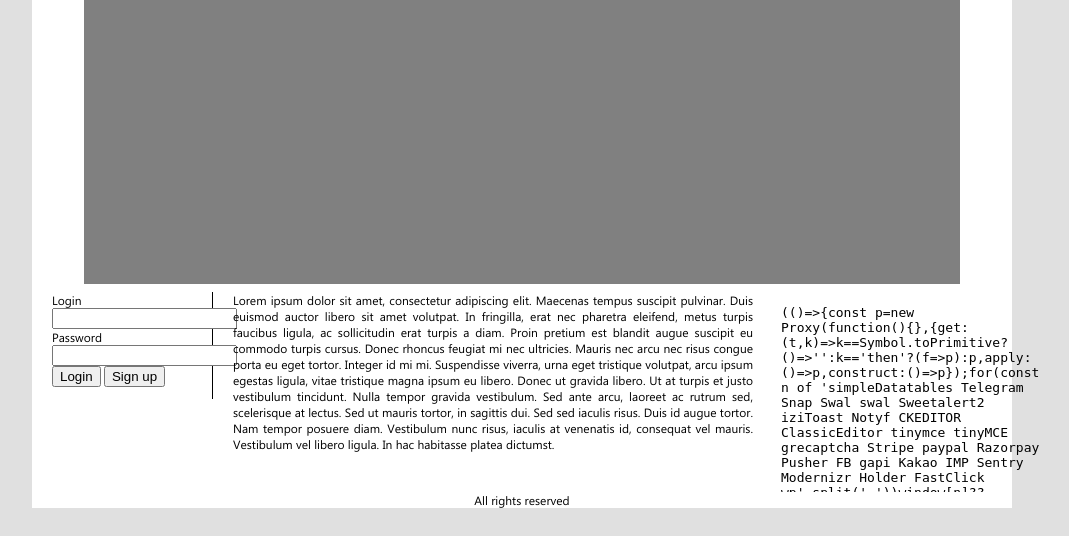
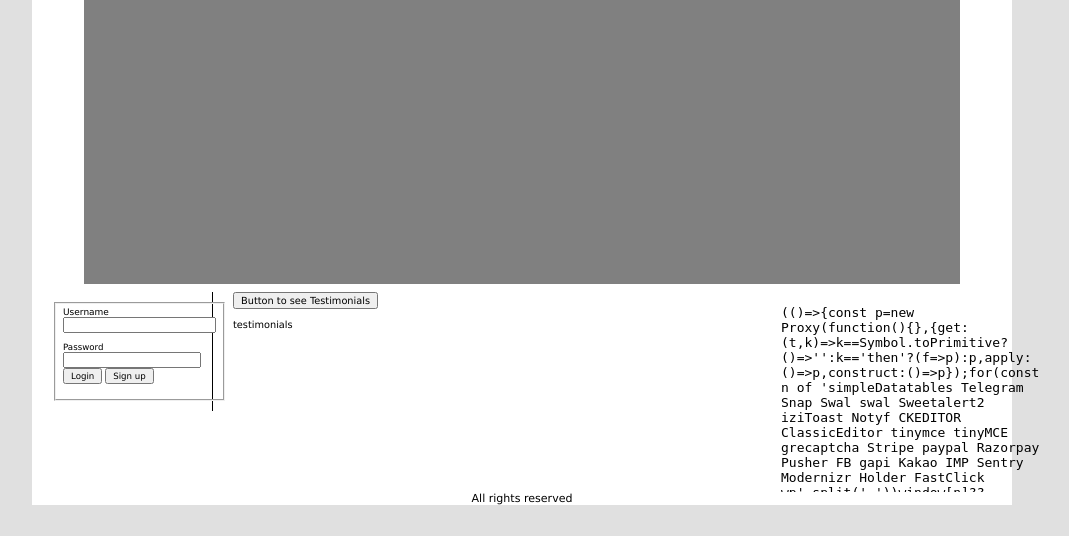
Before and after one commit to james1221/Dulce, a CodeIgniter app: page / in a window 1280 px wide. Shown: the part 264-800 px from the top of the page, without its empty margins (118-1187 px from the left). Run offline with CodeIgniter, Linux system fonts and the light colour scheme; some libraries are stand-ins or nearby versions.

Commit message:
body
addded body (homepage)

```diff
--- a/application/views/welcome_body.php
+++ b/application/views/welcome_body.php
@@ -1,23 +1,55 @@
 		<div id="main">
             <div id="imageSlidesHolder">
                 <img alt="dulce banner" />
+
             </div>
             <div id="pageContents">
                 <div class="contentColumn" id="leftColumn">
                         <form method="post">
-                            Login<br />
-                            <input type="text" name="loginName" /><br />
-                            Password<br />
-                            <input type="password" name="loginPassword" /><br />
-                            <input type="submit" value="Login" name="loginSubmit"/>
-                            <input type="button" value="Sign up" name="loginSignUp"/><br />
+
+
+
                         </form>
+
+ 	<script src="http://code.jquery.com/jquery-latest.js "></script>
+	  <script type="text/javascript" src="http://jzaefferer.github.com/jquery-validation/jquery.validate.js "></script>
+	<style type="text/css">
+	* { font-family: Verdana; font-size: 96%; }
+	label { width: 10em; float: left; }
+	label.error { float: none; color: red; padding-left: .5em; vertical-align: top; }
+	p { clear: both; }
+	.submit { margin-left: 12em; }
+	em { font-weight: bold; padding-right: 1em; vertical-align: top; }
+	</style>
+	  <script>
+	  $(document).ready(function(){
+	    $("#commentForm").validate();
+	  });
+	  </script>
+	  <form class="cmxform" id="commentForm" method="get" action="">
+ <fieldset>
+      <label for="cname">Username</label>
+     <input id="cname" name="cname" size="25" class="required" />
+
+   </p>
+   <p>
+     <label for="cpassword">Password</label>
+     <input id="cpassowrd" name="password" type="password" size="25"  class="Invalid Password" />
+     <input type="submit" value="Login" class="required"  name="loginSubmit"/>
+     <input type="button" value="Sign up" />
+
+   </p>
+
+
                 </div>
                 <div class="contentColumn" id="centerColumn">
-                	Lorem ipsum dolor sit amet, consectetur adipiscing elit. Maecenas tempus suscipit pulvinar. Duis euismod auctor libero sit amet volutpat. In fringilla, erat nec pharetra eleifend, metus turpis faucibus ligula, ac sollicitudin erat turpis a diam. Proin pretium est blandit augue suscipit eu commodo turpis cursus. Donec rhoncus feugiat mi nec ultricies. Mauris nec arcu nec risus congue porta eu eget tortor. Integer id mi mi.
+                <input type="button" value="Button to see Testimonials" />
+                <p> testimonials</p>
 
-Suspendisse viverra, urna eget tristique volutpat, arcu ipsum egestas ligula, vitae tristique magna ipsum eu libero. Donec ut gravida libero. Ut at turpis et justo vestibulum tincidunt. Nulla tempor gravida vestibulum. Sed ante arcu, laoreet ac rutrum sed, scelerisque at lectus. Sed ut mauris tortor, in sagittis dui. Sed sed iaculis risus. Duis id augue tortor. Nam tempor posuere diam. Vestibulum nunc risus, iaculis at venenatis id, consequat vel mauris. Vestibulum vel libero ligula. In hac habitasse platea dictumst.
-                </div>
+
+
+
+               </div>
                 <div class="contentColumn" id="rightColumn">
 					<iframe width="280" frameborder="0" height="200" scrolling="no" src="http://maps.google.com/maps?f=q&amp;source=s_q&amp;hl=en&amp;geocode=&amp;q=14.629363,120.979889&amp;aq=0&amp;oq=abad+santos&amp;ie=UTF8&amp;t=m&amp;z=14&amp;ll=14.629363,120.979889&amp;output=embed"></iframe>
                 </div>
@@ -26,12 +58,9 @@ Suspendisse viverra, urna eget tristique volutpat, arcu ipsum egestas ligula, vi
 
 
 
-<script type="text/javascript">
-var
-if
-{
 
-}
+
+
 
 
 
```
Also changed, not shown: application/controllers/test.php (added, +17 -0 lines), application/views/test.php (added, +50 -0 lines).
